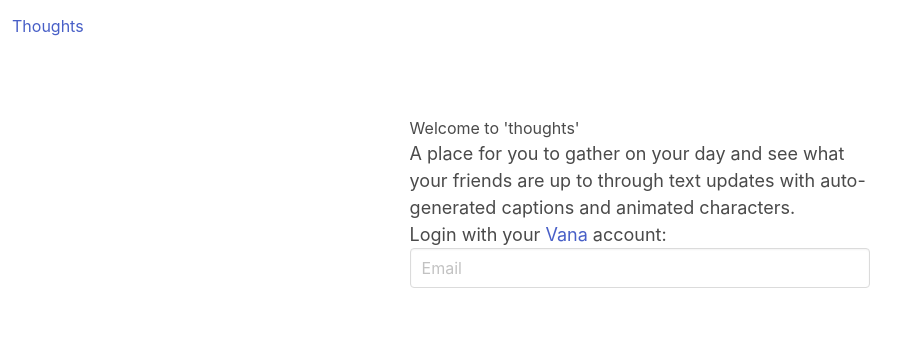
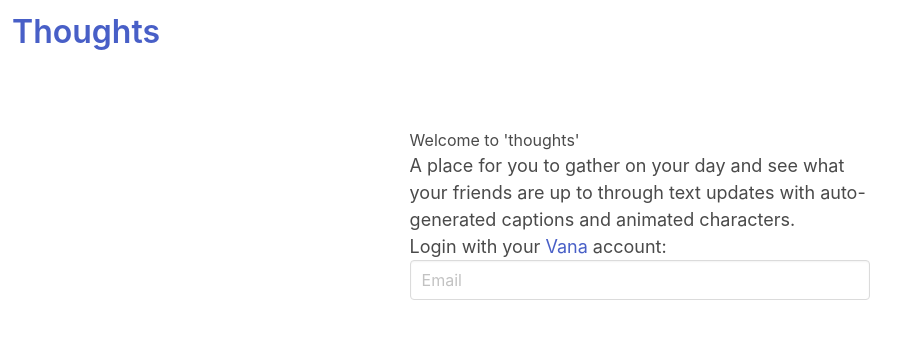
Before and after one commit to NilsIrl/thoughts, a Flask app: page / in a window 1280 px wide. Shown: the top 339 px of the page, without its empty margins (0-921 px from the left). Run offline with Flask 2, Linux system fonts and the light colour scheme.

Commit message:
Make create post and disconnect buttons instead of links + make title h1
This looks kinda dog at the moment tho so gotta see with uzay

```diff
--- a/hackathon/__init__.py
+++ b/hackathon/__init__.py
@@ -6,6 +6,7 @@ from hackathon.db import init_app, get_db
 
 def render_post(post):
     post_content, author_email, post_time = post
+    # TODO: sus of this str.encode
     post_content = subprocess.run(["cmark-gfm"], stdout=subprocess.PIPE, input=str.encode(post_content)).stdout.decode()
     return post_content, author_email, post_time
 
--- a/hackathon/templates/base.html
+++ b/hackathon/templates/base.html
@@ -13,21 +13,25 @@
     <body>
         <nav class="navbar" role="navigation" aria-label="main navigation">
             <div class="navbar-brand">
-                <a class="navbar-item" href="/">Thoughts</a>
+                <h1 class="title"><a class="navbar-item" href="/">Thoughts</a></h1>
             </div>
             <div class="navbar-menu">
                 <div class="navbar-start">
                     {% if logged_in %}
                     <a class="navbar-item" href="/post">
-                        <!-- TODO: is "create" really the right word here? -->
-                        Create a post
+                        <button class="button">
+                            <!-- TODO: is "create" really the right word here? -->
+                            Create a post
+                        </button>
                     </a>
                     {% endif %}
                 </div>
                 <div class="navbar-end">
                     {% if logged_in %}
                     <a class="navbar-item" href="/disconnect">
-                        Disconnect
+                        <button class="button is-primary">
+                            Disconnect
+                        </button>
                     </a>
                     {% endif %}
                 </div>
```
